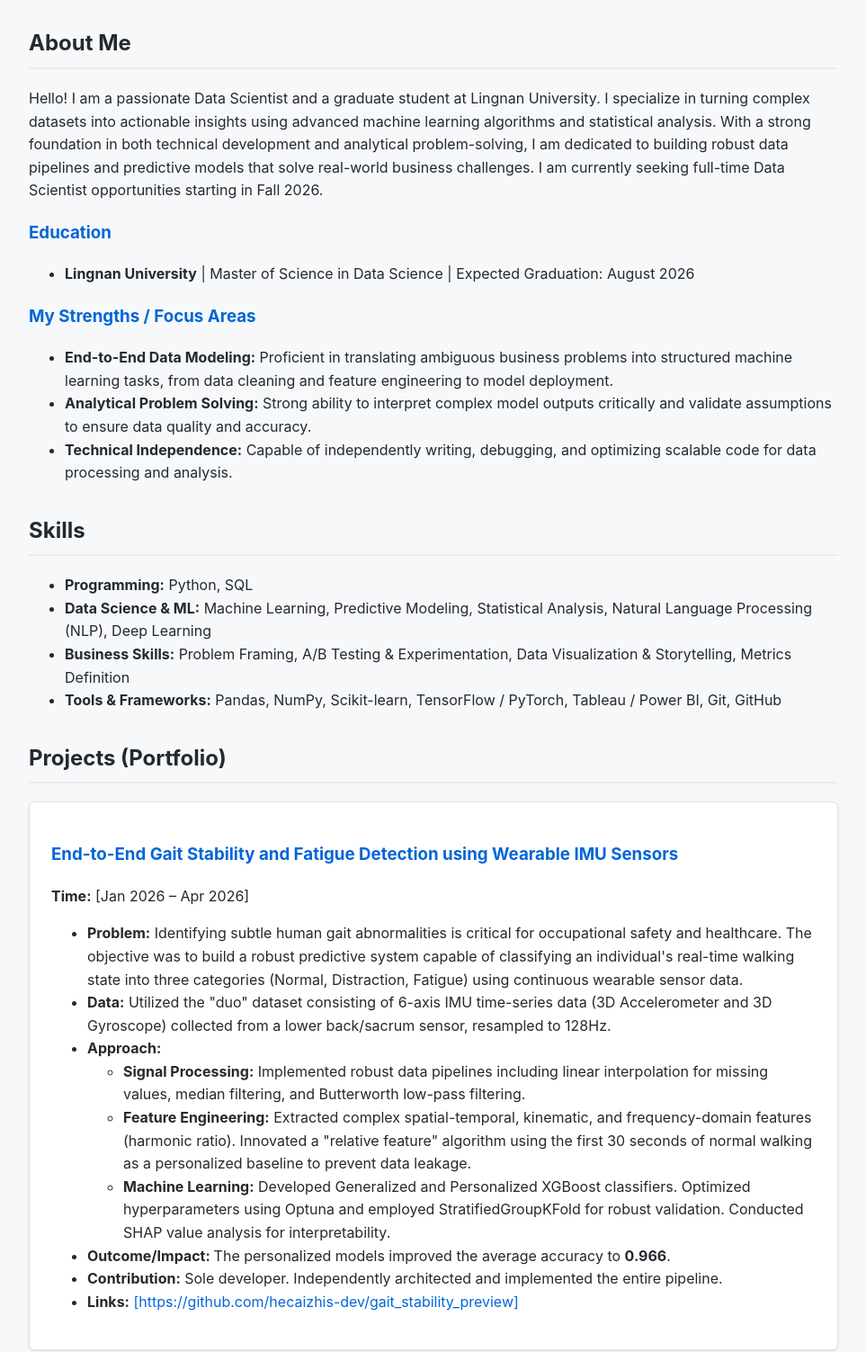
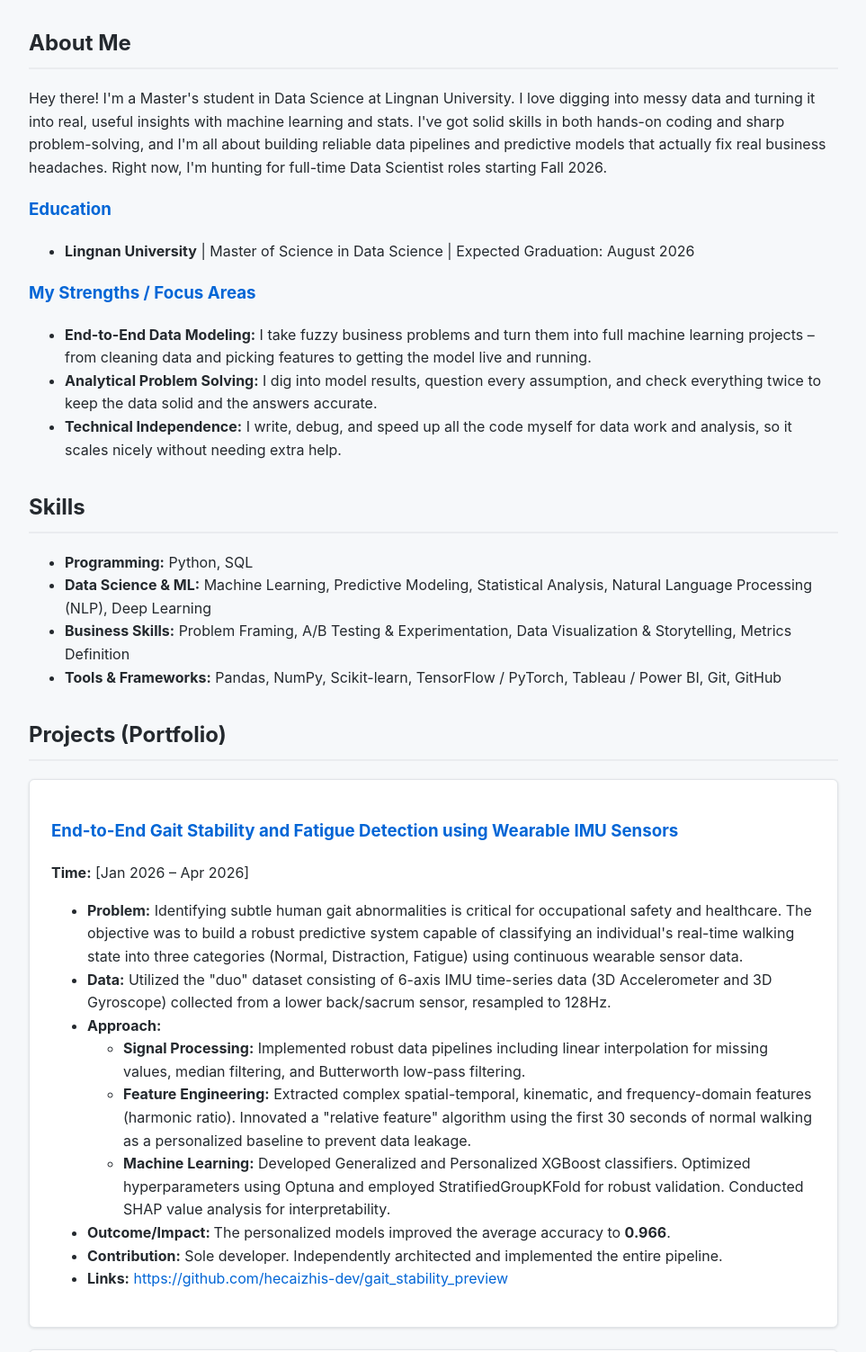
Before and after one commit to hecaizhis-dev/hecaizhis-dev.github.io, a plain HTML site: page index.html in a window 1280 px wide. Shown: the part 389-1892 px from the top of the page at 90% size, without its empty margins (158-1121 px from the left). Drawn offline with Linux system fonts and the light colour scheme.

Commit message:
Update index.html

```diff
--- a/index.html
+++ b/index.html
@@ -106,20 +106,19 @@
         <p class="tags">Machine Learning | Data Analytics | Python | SQL | Predictive Modeling</p>
     </header>
 
-    <section id="about">
+<section id="about">
         <h2>About Me</h2>
-        <p>Hello! I am a passionate Data Scientist and a graduate student at Lingnan University. I specialize in turning complex datasets into actionable insights using advanced machine learning algorithms and statistical analysis. With a strong foundation in both technical development and analytical problem-solving, I am dedicated to building robust data pipelines and predictive models that solve real-world business challenges. I am currently seeking full-time Data Scientist opportunities starting in Fall 2026.</p>
+        <p>Hey there! I'm a Master's student in Data Science at Lingnan University. I love digging into messy data and turning it into real, useful insights with machine learning and stats. I've got solid skills in both hands-on coding and sharp problem-solving, and I'm all about building reliable data pipelines and predictive models that actually fix real business headaches. Right now, I'm hunting for full-time Data Scientist roles starting Fall 2026.</p>
 
         <h3>Education</h3>
         <ul>
             <li><strong>Lingnan University</strong> | Master of Science in Data Science | Expected Graduation: August 2026</li>
         </ul>
-
         <h3>My Strengths / Focus Areas</h3>
         <ul>
-            <li><strong>End-to-End Data Modeling:</strong> Proficient in translating ambiguous business problems into structured machine learning tasks, from data cleaning and feature engineering to model deployment.</li>
-            <li><strong>Analytical Problem Solving:</strong> Strong ability to interpret complex model outputs critically and validate assumptions to ensure data quality and accuracy.</li>
-            <li><strong>Technical Independence:</strong> Capable of independently writing, debugging, and optimizing scalable code for data processing and analysis.</li>
+            <li><strong>End-to-End Data Modeling:</strong> I take fuzzy business problems and turn them into full machine learning projects – from cleaning data and picking features to getting the model live and running.</li>
+            <li><strong>Analytical Problem Solving:</strong> I dig into model results, question every assumption, and check everything twice to keep the data solid and the answers accurate.</li>
+            <li><strong>Technical Independence:</strong> I write, debug, and speed up all the code myself for data work and analysis, so it scales nicely without needing extra help.</li>
         </ul>
     </section>
 
@@ -151,7 +150,7 @@
                 </li>
                 <li><strong>Outcome/Impact: </strong>The personalized models improved the average accuracy to <strong>0.966</strong>.</li>
                 <li><strong>Contribution:</strong> Sole developer. Independently architected and implemented the entire pipeline.</li>
-                <li><strong>Links:</strong> <a href="https://github.com/hecaizhis-dev" target="_blank">[https://github.com/hecaizhis-dev/gait_stability_preview]</a></li>
+                <li><strong>Links:</strong> <a href="https://github.com/hecaizhis-dev/gait_stability_preview" target="_blank">https://github.com/hecaizhis-dev/gait_stability_preview</a></li>
             </ul>
         </div>
 
@@ -169,7 +168,7 @@
                 </li>
                 <li><strong>Outcome/Impact:</strong> The model achieved a robust ROC-AUC of <strong>0.98</strong> and an optimized F1-score of <strong>0.82</strong>.</li>
                 <li><strong>Contribution:</strong> Sole developer. Conducted the end-to-end process from EDA to model evaluation.</li>
-                <li><strong>Links:</strong> <a href="https://github.com/hecaizhis-dev" target="_blank">[https://github.com/hecaizhis-dev/CreditCardFraudDetection-ML]</a></li>
+                <li><strong>Links:</strong> <a href="https://github.com/hecaizhis-dev/CreditCardFraudDetection-ML" target="_blank">https://github.com/hecaizhis-dev/CreditCardFraudDetection-ML</a></li>
             </ul>
         </div>
 
@@ -195,7 +194,7 @@
     <section id="resume">
         <h2>Resume / CV</h2>
         <p>Please view or download my complete resume below:</p>
-        <p><a href="https://hecaizhis-dev.github.io/" target="_blank"><strong>📄 Download My Resume (PDF)</strong></a></p>
+        <p><a href="https://hecaizhis-dev.github.io/resume.pdf" target="_blank"><strong>📄 Download My Resume (PDF)</strong></a></p>
     </section>
 
     <section id="contact">
```
